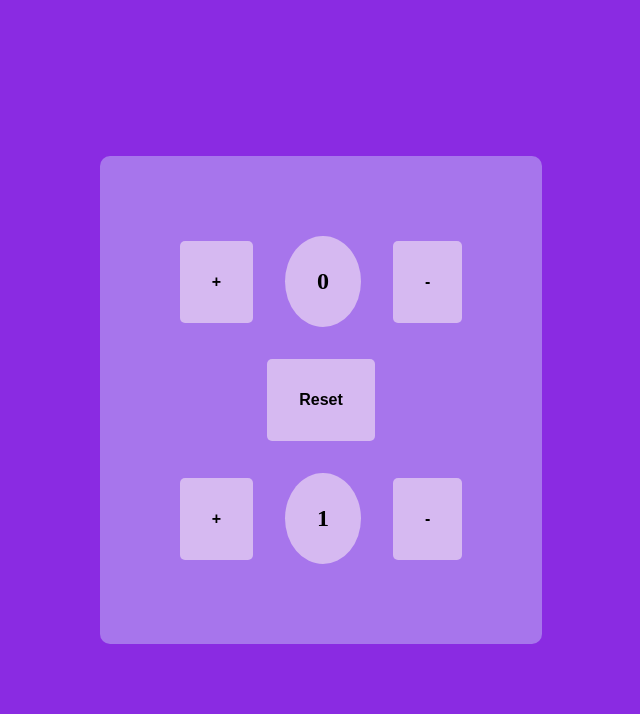
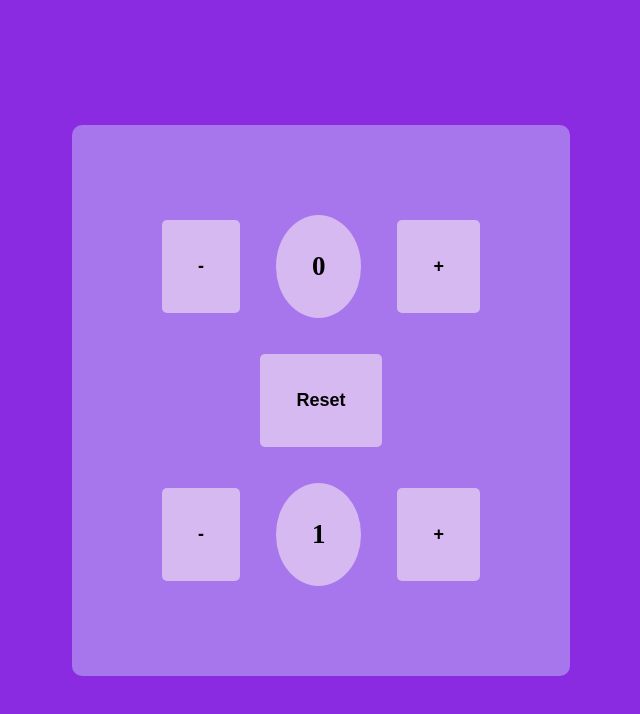
Before and after one commit to Mrneyestani/Counter-React, a React (Vite) app: page / in a window 1280 px wide. Shown: the top 714 px of the page, without its empty margins (319-959 px from the left). Built offline with nearby package versions, Linux system fonts and the light colour scheme.

Commit message:
Optimisation code

```diff
--- a/src/exo-counter/components/Counter.tsx
+++ b/src/exo-counter/components/Counter.tsx
@@ -9,14 +9,14 @@ import {
 } from "@fortawesome/fontawesome-svg-core/import.macro";
 import {
   ButtonMinus,
-  ButtonMinusValue,
+  ButtonMinusIncrement,
   ButtonPlus,
-  ButtonPlusValue,
+  ButtonPlusIncrement,
   ButtonReset,
   CounterDiv,
   CounterPage,
   DisplayCounter,
-  DisplayValue,
+  DisplayIncrement,
   ResetDiv,
   ValueDiv,
 } from "../styles/Counter.style";
@@ -24,43 +24,47 @@ import {
 type DisplayStatus = number;
 
 export default function Counter() {
-  const [Counter, setCounter] = useState<DisplayStatus>(0);
-  const [CounterValue, setCounterValue] = useState<DisplayStatus>(1);
+  const [counter, setCounter] = useState<DisplayStatus>(0);
+  const [increment, setIncrement] = useState<DisplayStatus>(1);
 
   function buttonPlus() {
-    setCounter(Counter + CounterValue);
+    setCounter(counter + increment);
   }
   function buttonMinus() {
-    setCounter(Math.max(0, Counter - CounterValue));
+    setCounter(Math.max(0, counter - increment));
   }
   function buttonReset() {
-    setCounter(Counter - Counter);
+    setCounter(0);
   }
 
-  function buttonPlusValue() {
-    setCounterValue(CounterValue + 1);
+  function buttonPlusIncrement() {
+    setIncrement(increment + 1);
   }
-  function buttonMinusValue() {
-    setCounterValue(Math.max(1, CounterValue - 1));
+  function buttonMinusIncrement() {
+    setIncrement(Math.max(1, increment - 1));
   }
 
   return (
     <CounterPage>
       <CounterDiv>
+        <ButtonMinus onClick={buttonMinus}>-</ButtonMinus>
+        <DisplayCounter>{counter}</DisplayCounter>
         <ButtonPlus onClick={buttonPlus}>
           +
           {/* <FontAwesomeIcon icon={icon({ name: "plus", style: "solid" })} /> */}
         </ButtonPlus>
-        <DisplayCounter>{Counter}</DisplayCounter>
-        <ButtonMinus onClick={buttonMinus}>-</ButtonMinus>
       </CounterDiv>
       <ResetDiv>
         <ButtonReset onClick={buttonReset}>Reset</ButtonReset>
       </ResetDiv>
       <ValueDiv>
-        <ButtonPlusValue onClick={buttonPlusValue}>+</ButtonPlusValue>
-        <DisplayValue>{CounterValue}</DisplayValue>
-        <ButtonMinusValue onClick={buttonMinusValue}>-</ButtonMinusValue>
+        <ButtonMinusIncrement onClick={buttonMinusIncrement}>
+          -
+        </ButtonMinusIncrement>
+        <DisplayIncrement>{increment}</DisplayIncrement>
+        <ButtonPlusIncrement onClick={buttonPlusIncrement}>
+          +
+        </ButtonPlusIncrement>
       </ValueDiv>
     </CounterPage>
   );
--- a/src/exo-counter/styles/App.style.tsx
+++ b/src/exo-counter/styles/App.style.tsx
@@ -7,11 +7,15 @@ export const AppTheme = {
     violet: "#a775ec",
     lightViolet: "rgb(214, 185, 241)",
   },
+  font: {
+    size: "18px",
+  },
 };
 
 export const GlobalStyle = createGlobalStyle`
 :root {
-background-color: #dbdbdb;
+    font-size: ${AppTheme.font.size};
+    background-color: ${AppTheme.colors.darkViolet};
  }
   html, body, #root {
     margin: 0;
@@ -22,7 +26,7 @@ background-color: #dbdbdb;
     flex-direction: column;
     align-items: center;
     justify-content: center;
-    background-color: ${AppTheme.colors.darkViolet};
+
   };
 
   *{
--- a/src/exo-counter/styles/Counter.style.tsx
+++ b/src/exo-counter/styles/Counter.style.tsx
@@ -70,7 +70,7 @@ export const ValueDiv = styled.div`
   font-size: 1.5rem;
   font-weight: 600;
 `;
-export const ButtonPlusValue = styled.button`
+export const ButtonPlusIncrement = styled.button`
   background-color: ${AppTheme.colors.lightViolet};
   border-radius: 5px;
   border: none;
@@ -80,14 +80,14 @@ export const ButtonPlusValue = styled.button`
   font-weight: 600;
   cursor: pointer;
 `;
-export const DisplayValue = styled.div`
+export const DisplayIncrement = styled.div`
   background-color: ${AppTheme.colors.lightViolet};
   border-radius: 100%;
   border: none;
   padding: 2rem;
   margin: 1rem;
 `;
-export const ButtonMinusValue = styled.button`
+export const ButtonMinusIncrement = styled.button`
   background-color: ${AppTheme.colors.lightViolet};
   border-radius: 5px;
   border: none;
```
